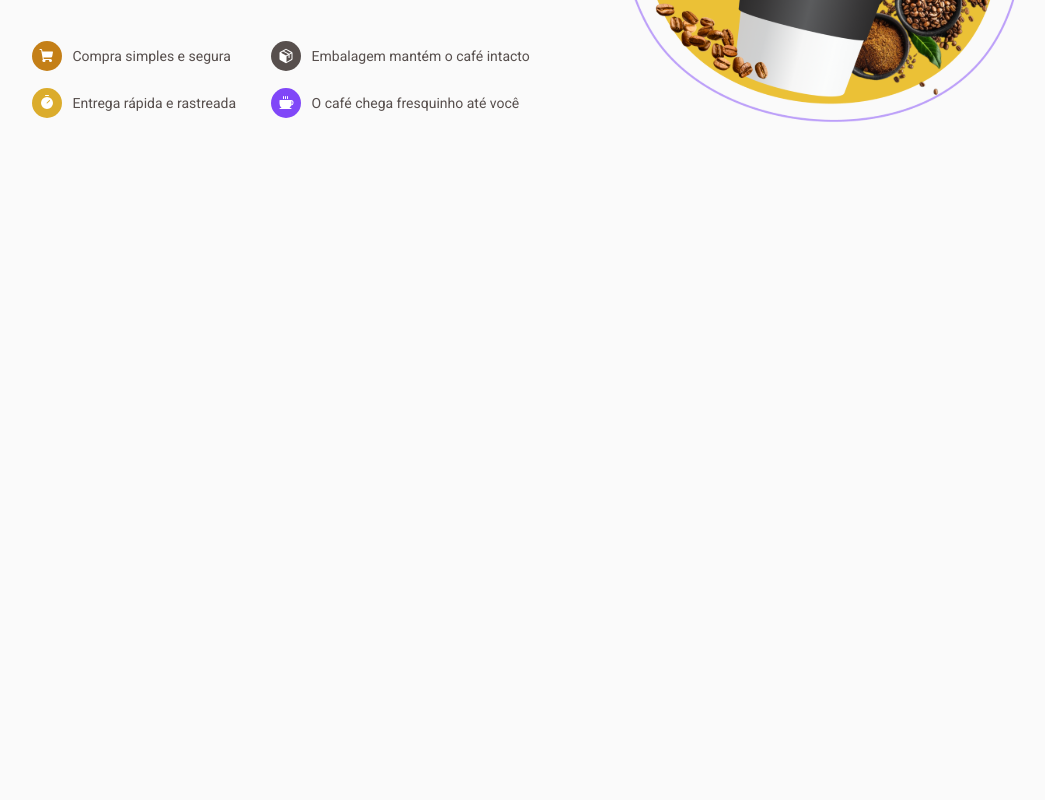
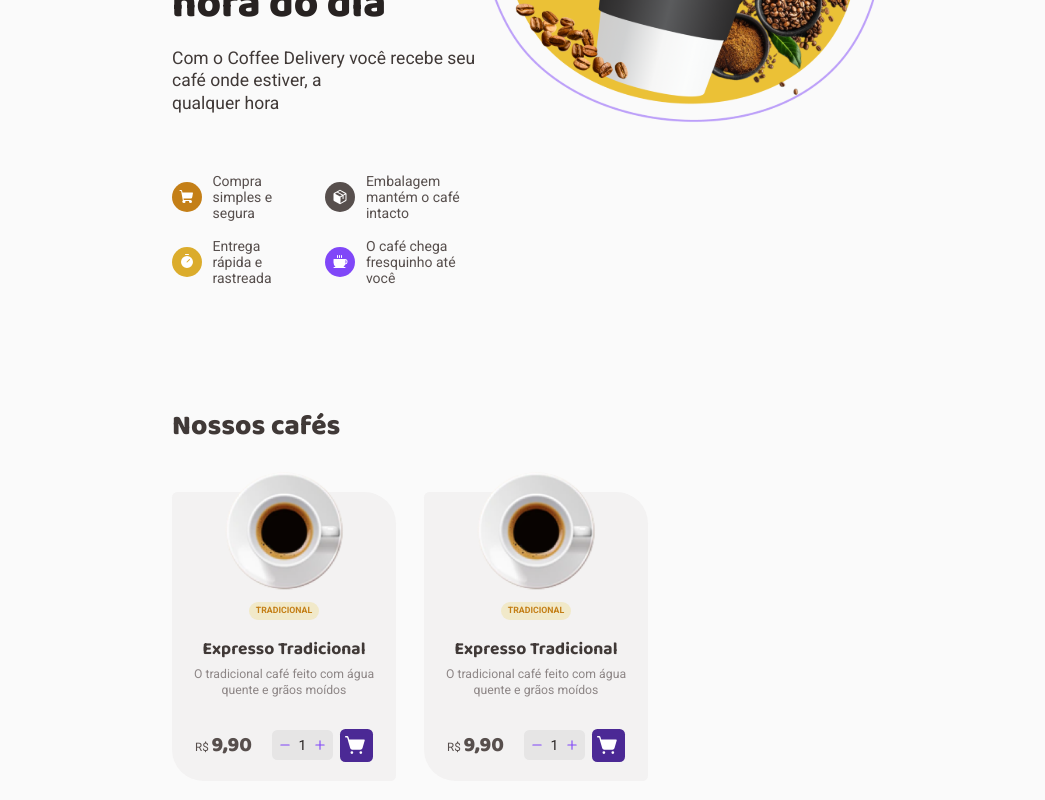
Before and after one commit to marlonandrei777/coffee-delivery, a React (Vite) app: page / in a window 1280 px wide. Shown: the part 364-1164 px from the top of the page, without its empty margins (108-1153 px from the left). Before the commit the page ends 800 px from the top, so only its background shows below. Built offline with nearby package versions, Linux system fonts and the light colour scheme.

Commit message:
:sparkles: feat: Pagina Home finalizada

```diff
--- a/src/components/Cart/index.tsx
+++ b/src/components/Cart/index.tsx
@@ -4,6 +4,9 @@ import { ShoppingCart } from "phosphor-react";
 export function Cart() {
   return (
     <CartContainerLink href="#">
+      <div>
+        <span>3</span>
+      </div>
       <ShoppingCart size={22} color="#C47F17" weight="fill" />
     </CartContainerLink>
   );
--- a/src/components/Cart/styles.ts
+++ b/src/components/Cart/styles.ts
@@ -6,4 +6,27 @@ export const CartContainerLink = styled.a`
   border-radius: 0.375rem;
 
   font-size: 0;
+
+  div {
+    display: flex;
+    justify-content: center;
+
+    background: ${(props) => props.theme["yellow-dark"]};
+    text-decoration: none;
+    border-radius: 50%;
+    width: 1.25rem;
+    height: 1.25rem;
+
+    position: absolute;
+    top: 1.7rem;
+    right: 19.5rem;
+
+    line-height: 0; // para o foco ao dar tab, ficar ajustado do tamanho da caixa
+
+    span {
+      color: white;
+      font-size: 0.75rem;
+      font-weight: 700;
+    }
+  }
 `;
--- a/src/components/Header/styles.ts
+++ b/src/components/Header/styles.ts
@@ -5,7 +5,7 @@ export const HeaderContainer = styled.header`
   justify-content: space-between;
   align-items: center;
 
-  padding: 2rem 10rem;
+  padding: 2rem 20rem; /* 10rem */
 `;
 
 export const LocalizationCartContainer = styled.div`
--- a/src/pages/Home/index.tsx
+++ b/src/pages/Home/index.tsx
@@ -1,8 +1,24 @@
 import { Header } from "../../components/Header";
 
 import coffeeImg from '../../assets/coffee-img.svg';
-import { BannerContainer, CoffeeContainer, ContentContainer, FooterContainer, IconContainer, InfoContainer } from "./styles";
-import { Coffee, Package, ShoppingCart, Timer } from "phosphor-react";
+import coffeeCup from '../../../public/coffee.svg';
+import {
+  BannerContainer,
+  BuyDetail,
+  CartButton,
+  CoffeeCardContainer,
+  CoffeeContainer,
+  CoffeeInfoContainer,
+  CoffeeList,
+  ContentContainer,
+  CountCoffee,
+  FooterContainer,
+  FooterPrice,
+  IconContainer,
+  InfoContainer,
+  SmallSpanContainer
+} from "./styles";
+import { Coffee, Minus, Package, Plus, ShoppingCart, ShoppingCartSimple, Timer } from "phosphor-react";
 
 export function Home() {
   return (
@@ -53,6 +69,65 @@ export function Home() {
       </BannerContainer>
 
       <CoffeeContainer>
+        <h2>Nossos cafés</h2>
+
+        <CoffeeList>
+          <CoffeeCardContainer>
+            <CoffeeInfoContainer>
+              <img src={coffeeCup} alt="Café em uma chicara" />
+              <span>TRADICIONAL</span>
+              <strong>Expresso Tradicional</strong>
+              <p>O tradicional café feito com água quente e grãos moídos</p>
+            </CoffeeInfoContainer>
+
+            <FooterPrice>
+              <SmallSpanContainer>
+                <small>R$</small>
+                <span>9,90</span>
+              </SmallSpanContainer>
+
+              <BuyDetail>
+                <CountCoffee>
+                  <button><Minus size={12} color="#8047F8" weight="bold" /></button>
+                  <span>1</span>
+                  <button><Plus size={12} color="#8047F8" weight="bold" /></button>
+                </CountCoffee>
+
+                <CartButton>
+                  <ShoppingCartSimple size={22} color="#ffffff" weight="fill" />
+                </CartButton>
+              </BuyDetail>
+            </FooterPrice>
+          </CoffeeCardContainer>
+
+          <CoffeeCardContainer>
+            <CoffeeInfoContainer>
+              <img src={coffeeCup} alt="Café em uma chicara" />
+              <span>TRADICIONAL</span>
+              <strong>Expresso Tradicional</strong>
+              <p>O tradicional café feito com água quente e grãos moídos</p>
+            </CoffeeInfoContainer>
+
+            <FooterPrice>
+              <SmallSpanContainer>
+                <small>R$</small>
+                <span>9,90</span>
+              </SmallSpanContainer>
+
+              <BuyDetail>
+                <CountCoffee>
+                  <button><Minus size={12} color="#8047F8" weight="bold" /></button>
+                  <span>1</span>
+                  <button><Plus size={12} color="#8047F8" weight="bold" /></button>
+                </CountCoffee>
+
+                <CartButton>
+                  <ShoppingCartSimple size={22} color="#ffffff" weight="fill" />
+                </CartButton>
+              </BuyDetail>
+            </FooterPrice>
+          </CoffeeCardContainer>
+        </CoffeeList>
       </CoffeeContainer>
     </>
   );
--- a/src/pages/Home/styles.ts
+++ b/src/pages/Home/styles.ts
@@ -1,11 +1,17 @@
 import { styled } from "styled-components";
 
 export const BannerContainer = styled.div`
-  /* background-image: url("../../assets/home-background.svg") no-repeat 800px; */
+  /* background-image: url("../../../public/homeBackground.svg");
+  background-size: 100%;
+
+  background-position-y: 25%;
+  background-position-x: 100%;
+
+  background-repeat: no-repeat; */
 
   display: flex;
   justify-content: space-between;
-  padding: 5.88rem 10rem 6.75rem;
+  padding: 5.88rem 20rem 6.75rem; /* 5.88rem 10rem 6.75rem; */
 
   img {
     width: 29.75rem;
@@ -61,4 +67,134 @@ export const IconContainer = styled.div<{ $backGroundColor?: string }>`
   background-color: ${(props) => props.$backGroundColor || ""};
 `;
 
-export const CoffeeContainer = styled.main``;
+export const CoffeeContainer = styled.div`
+  padding: 2rem 20rem; /* 10rem */
+
+  h2 {
+    font: 800 2rem "Baloo 2", sans-serif;
+    line-height: 130%;
+    color: ${(props) => props.theme["base-subtitle"]};
+  }
+`;
+
+export const CoffeeList = styled.main`
+  margin-top: 3.38rem;
+
+  display: flex;
+  gap: 2rem;
+`;
+
+export const CoffeeCardContainer = styled.div`
+  background: ${(props) => props.theme["base-card"]};
+  border-radius: 0.375rem 2.25rem;
+
+  width: 16rem;
+  height: 20.625rem;
+`;
+
+export const CoffeeInfoContainer = styled.div`
+  display: flex;
+  flex-direction: column;
+  align-items: center;
+  justify-content: center;
+
+  img {
+    margin-top: -1.5rem;
+  }
+
+  span {
+    background: ${(props) => props.theme["yellow-light"]};
+    border-radius: 6.25rem;
+    margin-top: 0.75rem;
+
+    color: ${(props) => props.theme["yellow-dark"]};
+    font-weight: 700;
+    line-height: 130%;
+    text-transform: uppercase;
+    font-size: 0.625rem;
+
+    padding: 0.25rem 0.5rem;
+  }
+
+  strong {
+    margin-top: 1.25rem;
+
+    font: 700 1.25rem "Baloo 2", sans-serif;
+    line-height: 130%;
+    color: ${(props) => props.theme["base-subtitle"]};
+  }
+
+  p {
+    margin-top: 0.5rem;
+    width: 13.5rem;
+
+    font-size: 0.875rem;
+    text-align: center;
+    color: ${(props) => props.theme["base-label"]};
+    line-height: 130%;
+  }
+`;
+
+export const FooterPrice = styled.footer`
+  margin-top: 2.06rem;
+
+  display: flex;
+  align-items: center;
+  justify-content: center;
+  gap: 1.44rem;
+`;
+
+export const SmallSpanContainer = styled.div`
+  display: flex;
+  align-items: baseline;
+  gap: 0.2rem;
+
+  small {
+    color: ${(props) => props.theme["base-text"]};
+  }
+
+  span {
+    color: ${(props) => props.theme["base-text"]};
+    font: 800 1.5rem "Baloo 2", sans-serif;
+  }
+`;
+
+export const BuyDetail = styled.div`
+  display: flex;
+  align-items: center;
+  justify-content: center;
+  gap: 0.5rem;
+`;
+
+export const CountCoffee = styled.div`
+  display: flex;
+  align-items: center;
+  justify-content: space-between;
+  gap: 0.53rem;
+
+  background: ${(props) => props.theme["base-button"]};
+  padding: 0.5rem;
+  border-radius: 0.38rem;
+
+  button {
+    display: flex;
+    align-items: center;
+    justify-content: center;
+
+    border: none;
+    background: none;
+  }
+
+  span {
+    color: ${(props) => props.theme["base-title"]};
+  }
+`;
+
+export const CartButton = styled.button`
+  background: ${(props) => props.theme["purple-dark"]};
+  border: none;
+  border-radius: 0.38rem;
+  padding: 0.4rem;
+
+  font-size: 0;
+`;
```
Also changed, not shown: public/coffee.svg (added), public/homeBackground.svg (renamed from src/assets/home-background.svg).
